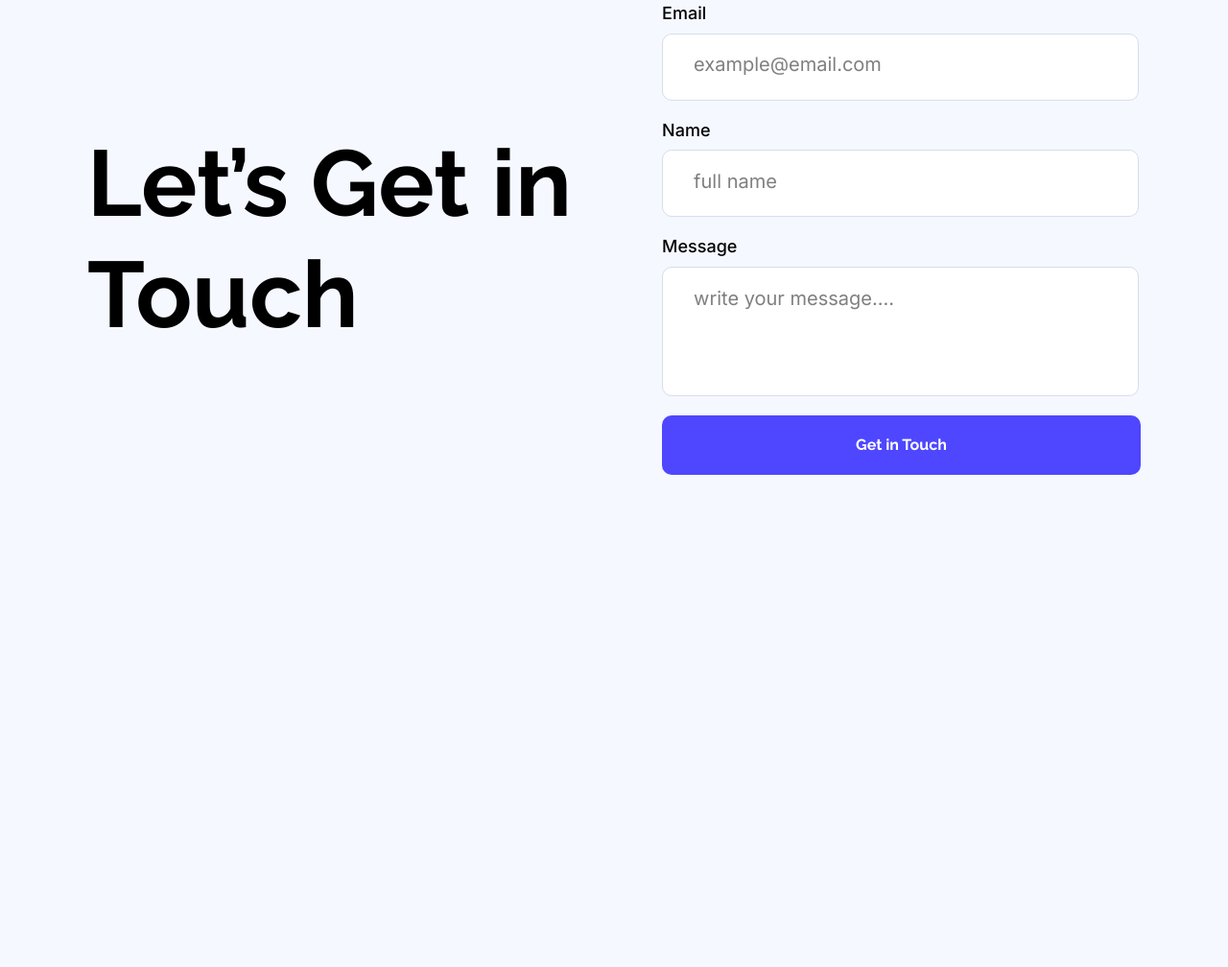
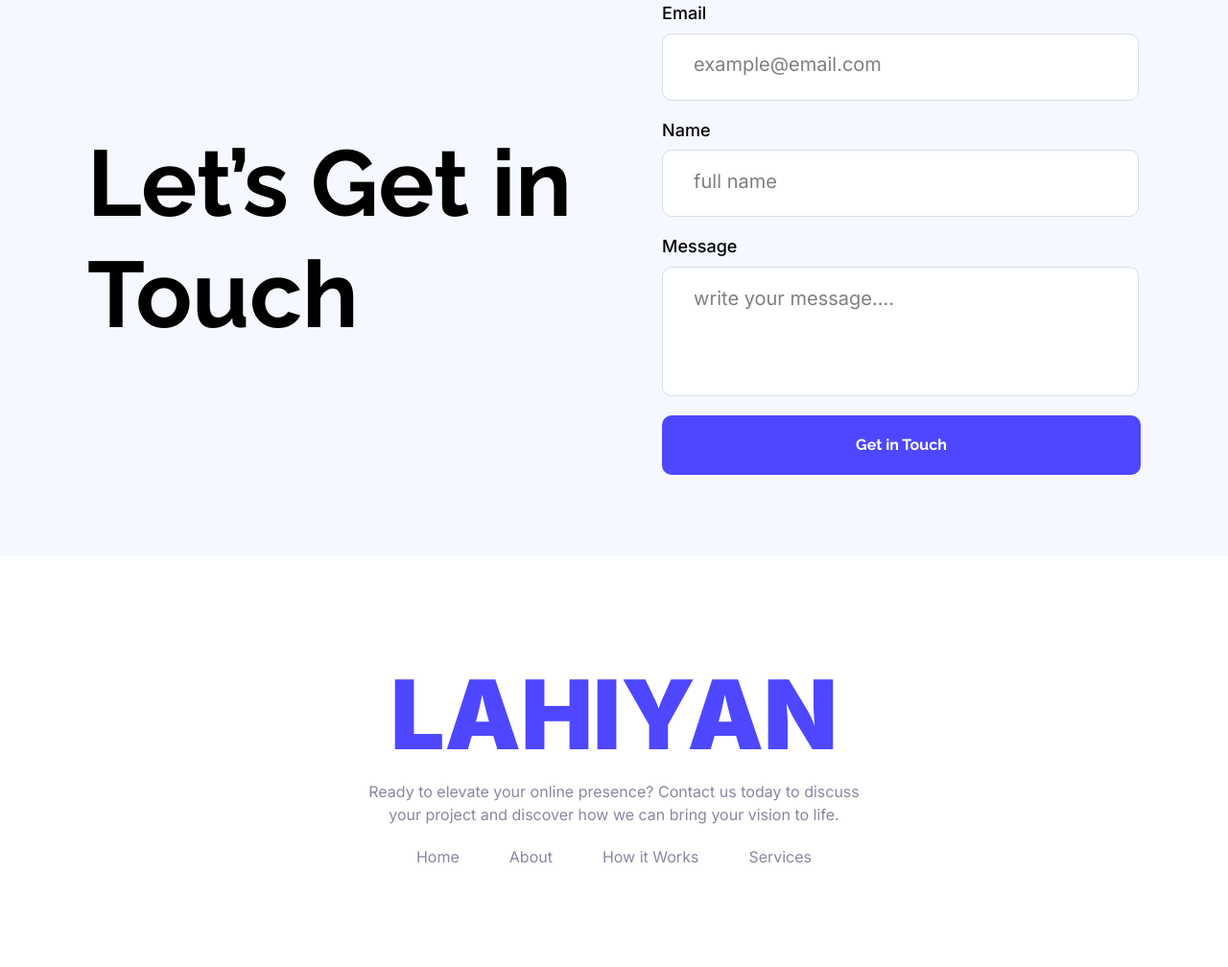
Before and after one commit to devlahiyan/devlahiyan1, a plain HTML site: page index.html in a window 1280 px wide. Shown: the part 2914-3922 px from the top of the page at 96% size. Before the commit the page ends 3494 px from the top, so only its background shows below. Drawn offline with Linux system fonts and the light colour scheme.

Commit message:
footer section done

```diff
--- a/css/style.css
+++ b/css/style.css
@@ -519,3 +519,53 @@ body{
 }
 
 /* Contact Section End */
+/* Footer Css Start */
+.footer{
+    background-color: #ffffff;
+    width: 100%;
+}
+.footer .footer-header{
+    color: var(--Primary-Color, #4E47FF);
+    text-align: center;
+    font-family: 'Inter';
+    font-size: 100px;
+    font-style: normal;
+    font-weight: 900;
+    line-height: normal;
+    padding-top: 104px;
+    margin-bottom: 8px;
+}
+.footer .footer-des{
+    width: 531px;
+    color: #8987A1;
+    text-align: center;
+    font-family: 'Inter';
+    font-size: 16px;
+    font-style: normal;
+    font-weight: 400;
+    line-height: 150%; /* 24px */
+    margin: 0 auto;
+}
+.footer .footer-btn{
+    display: flex;
+    justify-content: center;
+    align-items: center;
+    margin-top: 20px;
+    padding-bottom: 103px;
+}
+
+.footer .footer-btn ul li{
+    list-style: none;
+    display: inline-block;
+    margin-left: 48px;
+}
+.footer .footer-btn ul li a{
+    text-decoration: none;
+    color: #8987A1;
+    font-family: 'Inter';
+    font-size: 16px;
+    font-style: normal;
+    font-weight: 400;
+    line-height: 150%;
+}
+/* Footer Css ENd */
--- a/index.html
+++ b/index.html
@@ -214,5 +214,24 @@
         </div>
     </div>
     <!-- Contact Section End -->
+     <!-- Footer Section Start -->
+    <div class="footer">
+        <h4 class="footer-header">
+            LAHIYAN
+        </h4>
+        <p class="footer-des">
+            Ready to elevate your online presence? Contact us today to discuss your project and discover how we can bring your vision to life.
+        </p>
+        <div class="footer-btn">
+            <ul>
+                <li class="ml-0"><a href="https://www.facebook.com/devlahiyan">Home</a></li>
+                <li><a href="https://www.facebook.com/devlahiyan">About</a></li>
+                <li><a href="https://www.facebook.com/devlahiyan">How it Works</a></li>
+                <li ><a href="https://www.facebook.com/devlahiyan">Services</a></li>
+            </ul>
+        </div>
+    </div>
+    <!-- Footer Section Start -->
+
 </body>
 </html>
```
